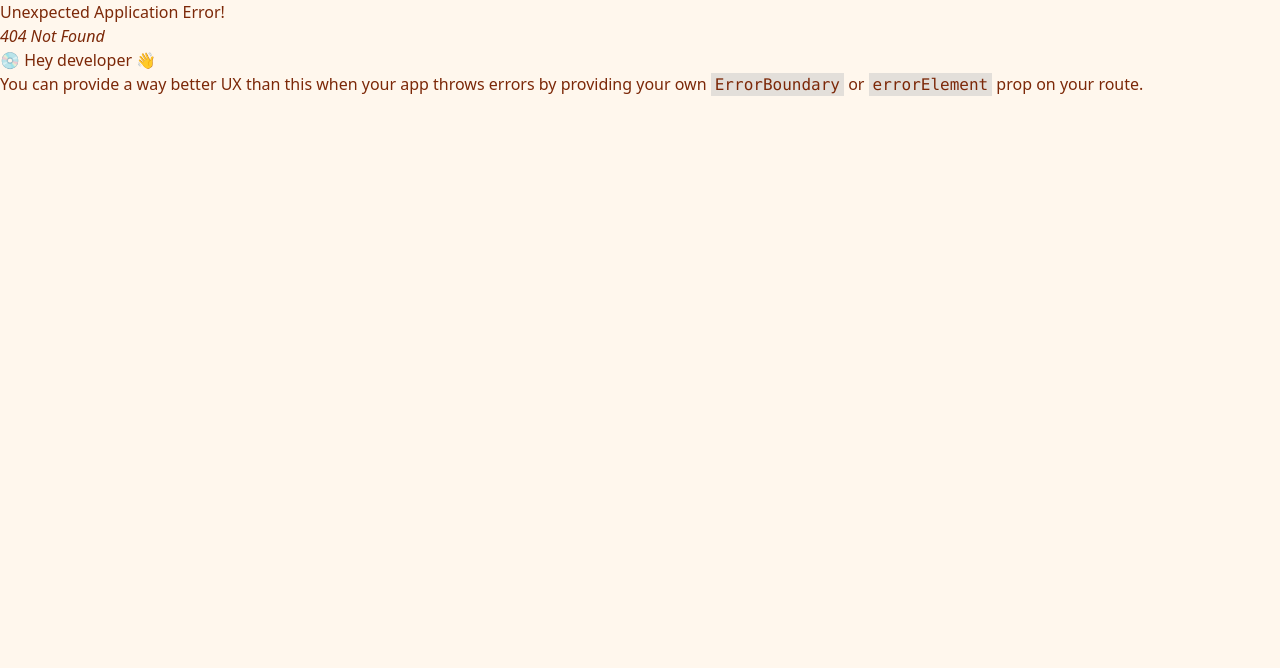
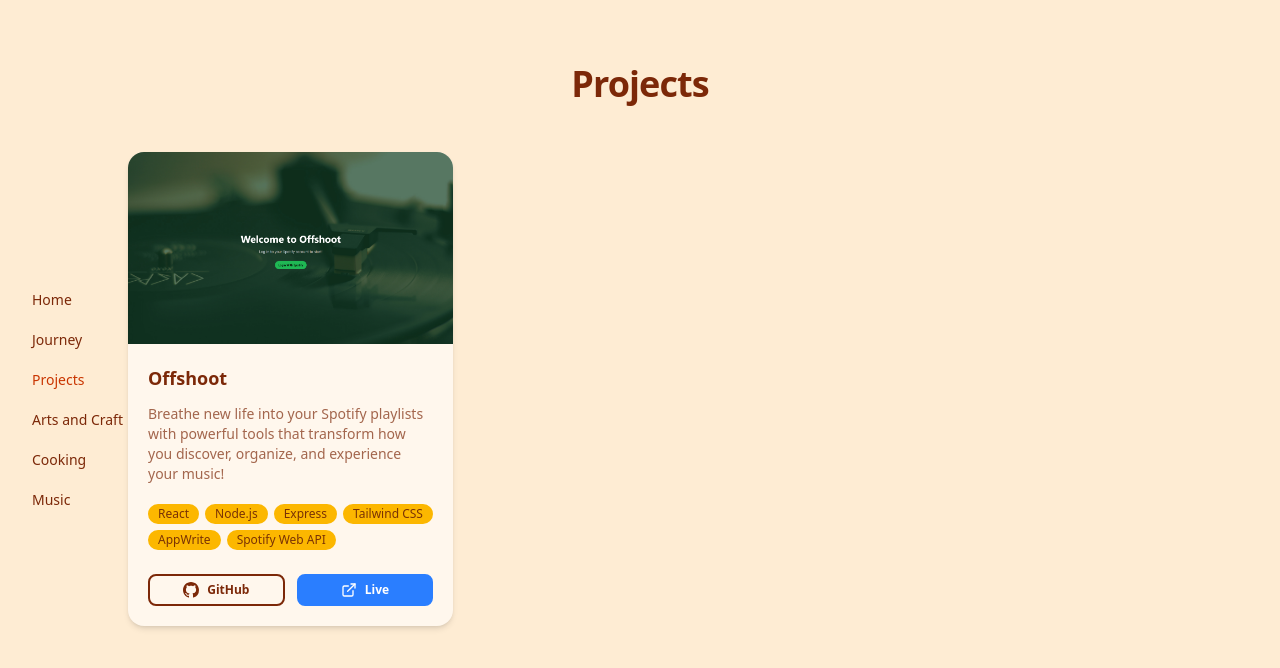
Before and after one commit to Bilalbink/Porfolio, a React (Vite) app: page /projects in a window 1280 px wide. Before the commit this address had no page. Shown: the top 668 px of the page. Built offline with nearby package versions, Linux system fonts and the light colour scheme.

Commit message:
Project page and project card component added

```diff
--- a/src/data/content.ts
+++ b/src/data/content.ts
@@ -1,4 +1,5 @@
 import type { Project, ArtPiece, Playlist, JourneyItem } from "../types";
+import OffshootThumbnail from "../assets/offshoot-thumbnail.png";
 
 // Home page content
 export const homeContent = {
@@ -11,60 +12,22 @@
 export const projects: Project[] = [
     {
         id: "1",
-        title: "E-commerce Platform",
+        title: "Offshoot",
         description:
-            "A full-featured online store with cart, checkout, and payment integration",
+            "Breathe new life into your Spotify playlists with powerful tools that transform how you discover, organize, and experience your music!",
         longDescription:
-            "Built a complete e-commerce solution with React, Node.js, and Stripe. Features include user authentication, product catalog with search and filtering, shopping cart functionality, secure payment processing, and an admin dashboard for inventory management. The platform handles thousands of products and supports multiple payment methods.",
+            "Offshoot helps you get more out of your Spotify account with three powerful features. Split large playlists into smaller, organized collections based on song count, genres, or moods. View detailed monthly statistics about your listening habits, including top songs, artists, and genres. Discover new music with personalized recommendations tailored to your unique taste and listening history.",
         technologies: [
             "React",
             "Node.js",
             "Express",
-            "MongoDB",
-            "Stripe",
             "Tailwind CSS",
+            "AppWrite",
+            "Spotify Web API",
         ],
-        thumbnail:
-            "https://images.unsplash.com/photo-1557821552-17105176677c?w=400&h=300&fit=crop",
-        githubUrl: "https://github.com/yourusername/ecommerce-platform",
-        liveUrl: "https://demo-ecommerce.example.com",
-    },
-    {
-        id: "2",
-        title: "Task Management App",
-        description:
-            "Collaborative project management tool with real-time updates",
-        longDescription:
-            "Developed a Trello-like task management application featuring drag-and-drop boards, real-time collaboration using WebSockets, team management, task assignments, and progress tracking. The app includes notifications, file attachments, and activity logs to keep teams synchronized.",
-        technologies: [
-            "TypeScript",
-            "React",
-            "Firebase",
-            "Socket.io",
-            "React Beautiful DnD",
-        ],
-        thumbnail:
-            "https://images.unsplash.com/photo-1557804506-669a67965ba0?w=400&h=300&fit=crop",
-        githubUrl: "https://github.com/yourusername/task-manager",
-        liveUrl: "https://taskapp.example.com",
-    },
-    {
-        id: "3",
-        title: "Weather Dashboard",
-        description:
-            "Beautiful weather app with forecasts and interactive maps",
-        longDescription:
-            "Created an elegant weather dashboard that displays current conditions, 7-day forecasts, and interactive weather maps. Features include location search, geolocation support, weather alerts, and historical data visualization. The UI adapts beautifully to different weather conditions with dynamic backgrounds and animations.",
-        technologies: [
-            "React",
-            "OpenWeather API",
-            "Chart.js",
-            "Leaflet",
-            "CSS3",
-        ],
-        thumbnail:
-            "https://images.unsplash.com/photo-1592210454359-9043f067919b?w=400&h=300&fit=crop",
-        githubUrl: "https://github.com/yourusername/weather-dashboard",
+        thumbnail: OffshootThumbnail,
+        githubUrl: "https://github.com/Bilalbink/offshoot",
+        liveUrl: "https://offshoot.fly.dev",
     },
 ];
 
--- /dev/null
+++ b/src/pages/Projects/Projects.tsx
@@ -0,0 +1,20 @@
+import { projects } from "../../data/content";
+import ProjectCard from "./components/ProjectCard";
+
+const Projects = () => {
+    return (
+        <div className="min-h-screen bg-base-200 py-16 px-4">
+            <h2 className="text-4xl font-black text-center mb-12 tracking-tight">
+                Projects
+            </h2>
+
+            <div className="max-w-5xl mx-auto grid grid-cols-1 sm:grid-cols-2 lg:grid-cols-3 gap-6">
+                {projects.map((project) => (
+                    <ProjectCard key={project.id} project={project} />
+                ))}
+            </div>
+        </div>
+    );
+};
+
+export default Projects;
--- /dev/null
+++ b/src/pages/Projects/components/ProjectCard.tsx
@@ -0,0 +1,90 @@
+import type { Project } from "../../../types";
+
+interface Props {
+    project: Project;
+}
+
+const ProjectCard = ({ project }: Props) => {
+    return (
+        <div className="card bg-base-100 shadow-md flex flex-col h-full">
+            {/* Thumbnail */}
+            <figure className="h-48 overflow-hidden">
+                <img
+                    src={project.thumbnail}
+                    alt={project.title}
+                    className="w-full h-full object-cover"
+                />
+            </figure>
+
+            <div className="card-body p-5 flex flex-col flex-1">
+                {/* Title + description */}
+                <h3 className="card-title text-lg">{project.title}</h3>
+                <p className="text-sm text-base-content/70 mt-1">
+                    {project.description}
+                </p>
+
+                {/* Tech tags */}
+                <div className="flex flex-wrap gap-1.5 mt-3">
+                    {project.technologies.map((tech) => (
+                        <span
+                            key={tech}
+                            className="badge badge-sm badge-warning"
+                        >
+                            {tech}
+                        </span>
+                    ))}
+                </div>
+
+                {/* Links */}
+                <div className="flex gap-3 mt-auto pt-4">
+                    {project.githubUrl && (
+                        <a
+                            href={project.githubUrl}
+                            target="_blank"
+                            rel="noopener noreferrer"
+                            className="btn btn-sm btn-outline gap-2 flex-1"
+                        >
+                            <svg
+                                xmlns="http://www.w3.org/2000/svg"
+                                width="16"
+                                height="16"
+                                viewBox="0 0 24 24"
+                                fill="currentColor"
+                            >
+                                <path d="M12 0C5.37 0 0 5.37 0 12c0 5.31 3.435 9.795 8.205 11.385.6.105.825-.255.825-.57 0-.285-.015-1.23-.015-2.235-3.015.555-3.795-.735-4.035-1.41-.135-.345-.72-1.41-1.23-1.695-.42-.225-1.02-.78-.015-.795.945-.015 1.62.87 1.845 1.23 1.08 1.815 2.805 1.305 3.495.99.105-.78.42-1.305.765-1.605-2.67-.3-5.46-1.335-5.46-5.925 0-1.305.465-2.385 1.23-3.225-.12-.3-.54-1.53.12-3.18 0 0 1.005-.315 3.3 1.23.96-.27 1.98-.405 3-.405s2.04.135 3 .405c2.295-1.56 3.3-1.23 3.3-1.23.66 1.65.24 2.88.12 3.18.765.84 1.23 1.905 1.23 3.225 0 4.605-2.805 5.625-5.475 5.925.435.375.81 1.095.81 2.22 0 1.605-.015 2.895-.015 3.3 0 .315.225.69.825.57A12.02 12.02 0 0 0 24 12c0-6.63-5.37-12-12-12z" />
+                            </svg>
+                            GitHub
+                        </a>
+                    )}
+                    {project.liveUrl && (
+                        <a
+                            href={project.liveUrl}
+                            target="_blank"
+                            rel="noopener noreferrer"
+                            className="btn btn-sm btn-primary gap-2 flex-1"
+                        >
+                            <svg
+                                xmlns="http://www.w3.org/2000/svg"
+                                width="16"
+                                height="16"
+                                viewBox="0 0 24 24"
+                                fill="none"
+                                stroke="currentColor"
+                                strokeWidth="2"
+                                strokeLinecap="round"
+                                strokeLinejoin="round"
+                            >
+                                <path d="M18 13v6a2 2 0 0 1-2 2H5a2 2 0 0 1-2-2V8a2 2 0 0 1 2-2h6" />
+                                <polyline points="15 3 21 3 21 9" />
+                                <line x1="10" y1="14" x2="21" y2="3" />
+                            </svg>
+                            Live
+                        </a>
+                    )}
+                </div>
+            </div>
+        </div>
+    );
+};
+
+export default ProjectCard;
```
Also changed, not shown: src/main.tsx (+5 -5 lines), src/assets/offshoot-thumbnail.png (added).
